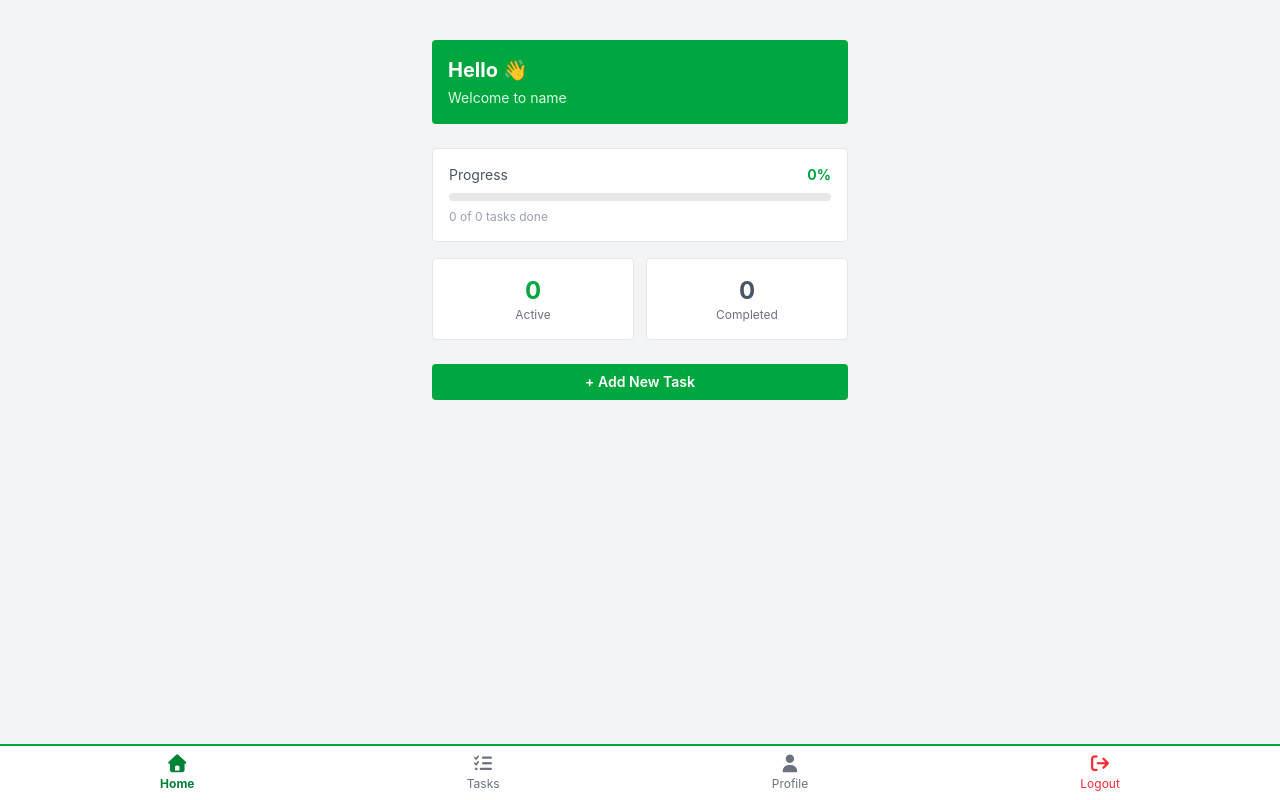
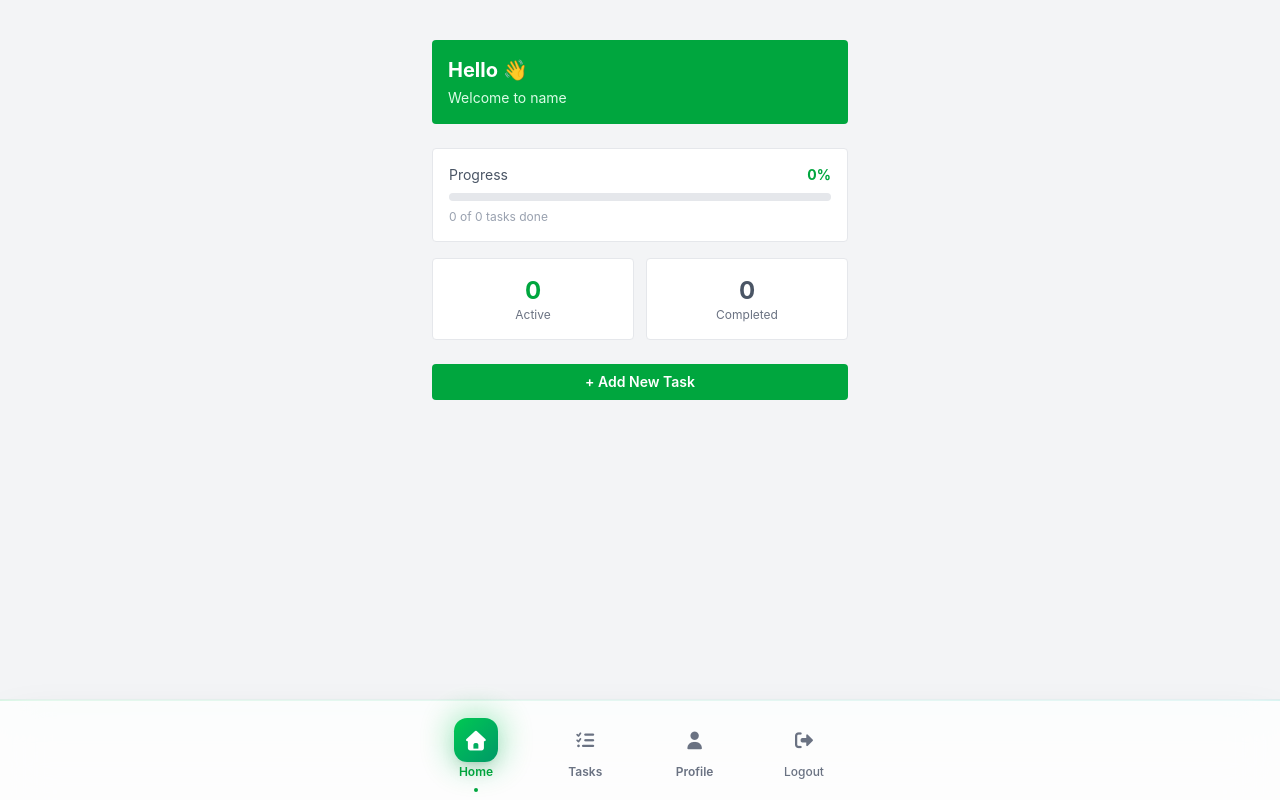
Before and after one commit to mahmoud112001/React-mini-project, a React (Vite) app in the folder Day02/assignment/todo-list/: page /profile in a window 1280 px wide. Both pictures are taken after typing "name@example.com", "Sample123" into the empty fields and a click on the button "Login". Built offline with nearby package versions, Linux system fonts and the light colour scheme.

Commit message:
feat: add Navbar component for site navigation

```diff
--- a/Day02/assignment/todo-list/src/components/Navbar.jsx
+++ b/Day02/assignment/todo-list/src/components/Navbar.jsx
@@ -1,48 +1,155 @@
-import { NavLink, useNavigate } from "react-router-dom";
+import { NavLink, useNavigate, useLocation } from "react-router-dom";
 import { useAuth } from "../context/useAuth";
+import { useState, useEffect } from "react";
 
 export default function Navbar() {
-  const { user, logout } = useAuth(); // Get user and logout function from auth context
+  const { user, logout } = useAuth();
   const navigate = useNavigate();
+  const location = useLocation();
+  const [showLogoutConfirm, setShowLogoutConfirm] = useState(false);
+  const [mounted, setMounted] = useState(false);
 
-  // Handle logout - clear user and redirect to login
+  useEffect(() => {
+    setMounted(true);
+  }, []);
+
   const handleLogout = () => {
     logout();
     navigate("/login");
+    setShowLogoutConfirm(false);
   };
 
-  const linkClass = ({ isActive }) =>
-    `flex flex-col items-center gap-1 text-xs ${
-      isActive ? "text-green-700 font-bold" : "text-gray-500"
-    }`;
+  if (!user) return null;
 
-  // Only show navbar if user is logged in
-  if (!user) {
-    return null;
-  }
+  const navItems = [
+    { to: "/", icon: "fa-house", label: "Home", end: true },
+    { to: "/tasks", icon: "fa-list-check", label: "Tasks" },
+    { to: "/profile", icon: "fa-user", label: "Profile" },
+  ];
 
   return (
-    <nav className="fixed bottom-0 left-0 right-0 bg-white border-t-2 border-green-600 px-6 py-2 flex justify-around items-center">
-      <NavLink to="/" end className={linkClass}>
-        <i className="fa-solid fa-house text-lg"></i>
-        <span>Home</span>
+    <>
+      {/* Bottom Navigation Bar */}
+      <nav className={`fixed bottom-0 left-0 right-0 z-50 ${mounted ? 'animate-slide-up' : 'opacity-0 translate-y-full'}`}>
+        {/* Glass Morphism Background */}
+        <div className="relative">
+          {/* Gradient Border Top */}
+          <div className="absolute top-0 left-0 right-0 h-0.5 bg-gradient-to-r from-green-500 via-emerald-500 to-teal-500" />
+
+          {/* Main Nav Container */}
+          <div className="glass backdrop-blur-xl bg-white/80 border-t border-gray-200/50 shadow-2xl">
+            <div className="max-w-md mx-auto px-6 py-3">
+              <div className="flex items-center justify-between">
+                {/* Navigation Items */}
+                {navItems.map((item, index) => (
+                  <NavLink
+                    key={item.to}
+                    to={item.to}
+                    end={item.end}
+                    className={({ isActive }) => `
+                      group relative flex flex-col items-center gap-1 px-4 py-2 rounded-xl transition-all duration-300
+                      ${isActive
+                        ? 'text-green-600'
+                        : 'text-gray-500 hover:text-gray-700 hover:bg-gray-50'
+                      }
+                    `}
+                    style={{ animationDelay: `${index * 50}ms` }}
+                  >
+                    {({ isActive }) => (
+                      <>
+                        {/* Icon with background */}
+                        <div className={`relative transition-all duration-300 ${
+                          isActive ? 'scale-110' : 'group-hover:scale-105'
+                        }`}>
+                          {/* Active Background Glow */}
+                          {isActive && (
+                            <div className="absolute inset-0 bg-green-500 rounded-lg blur-lg opacity-30 animate-pulse" />
+                          )}
+
+                          {/* Icon Container */}
+                          <div className={`relative w-10 h-10 flex items-center justify-center rounded-xl transition-all duration-300 ${
+                            isActive
+                              ? 'bg-gradient-to-br from-green-500 to-emerald-600 text-white shadow-lg'
+                              : 'bg-transparent group-hover:bg-gray-100'
+                          }`}>
+                            <i className={`fa-solid ${item.icon} text-lg`}></i>
+                          </div>
+                        </div>
+
+                        {/* Label */}
+                        <span className={`text-xs font-semibold transition-all duration-300 ${
+                          isActive ? 'font-bold' : 'font-medium'
+                        }`}>
+                          {item.label}
+                        </span>
+
+                        {/* Active Indicator Dot */}
+                        {isActive && (
+                          <div className="absolute -bottom-1 left-1/2 -translate-x-1/2 w-1 h-1 bg-green-600 rounded-full animate-scale-in" />
+                        )}
+                      </>
+                    )}
                   </NavLink>
-      <NavLink to="/tasks" className={linkClass}>
-        <i className="fa-solid fa-list-check text-lg"></i>
-        <span>Tasks</span>
-      </NavLink>
-      <NavLink to="/profile" className={linkClass}>
-        <i className="fa-solid fa-user text-lg"></i>
-        <span>Profile</span>
-      </NavLink>
+                ))}
+
                 {/* Logout Button */}
                 <button
+                  onClick={() => setShowLogoutConfirm(true)}
+                  className="group relative flex flex-col items-center gap-1 px-4 py-2 rounded-xl text-gray-500 hover:text-red-600 hover:bg-red-50 transition-all duration-300"
+                >
+                  <div className="relative w-10 h-10 flex items-center justify-center rounded-xl transition-all duration-300 group-hover:bg-red-100 group-hover:scale-105">
+                    <i className="fa-solid fa-right-from-bracket text-lg"></i>
+                  </div>
+                  <span className="text-xs font-medium">Logout</span>
+                </button>
+              </div>
+            </div>
+          </div>
+        </div>
+      </nav>
+
+      {/* Logout Confirmation Modal */}
+      {showLogoutConfirm && (
+        <div className="fixed inset-0 z-[100] flex items-center justify-center p-4 animate-fade-in">
+          {/* Backdrop */}
+          <div
+            className="absolute inset-0 bg-black/50 backdrop-blur-sm"
+            onClick={() => setShowLogoutConfirm(false)}
+          />
+
+          {/* Modal Card */}
+          <div className="relative bg-white rounded-2xl shadow-2xl max-w-sm w-full p-6 animate-scale-in">
+            {/* Icon */}
+            <div className="w-16 h-16 bg-red-100 rounded-full mx-auto mb-4 flex items-center justify-center">
+              <i className="fa-solid fa-right-from-bracket text-2xl text-red-600"></i>
+            </div>
+
+            {/* Content */}
+            <h3 className="text-xl font-bold text-gray-900 text-center mb-2">
+              Sign out?
+            </h3>
+            <p className="text-sm text-gray-600 text-center mb-6">
+              Are you sure you want to sign out of your account?
+            </p>
+
+            {/* Actions */}
+            <div className="flex gap-3">
+              <button
+                onClick={() => setShowLogoutConfirm(false)}
+                className="flex-1 px-4 py-3 bg-gray-100 hover:bg-gray-200 text-gray-700 rounded-xl font-bold text-sm transition-all duration-300"
+              >
+                Cancel
+              </button>
+              <button
                 onClick={handleLogout}
-        className="flex flex-col items-center gap-1 text-xs text-red-500 hover:text-red-700 transition"
+                className="flex-1 px-4 py-3 bg-gradient-to-r from-red-600 to-red-500 hover:from-red-700 hover:to-red-600 text-white rounded-xl font-bold text-sm shadow-md hover:shadow-lg transition-all duration-300"
               >
-        <i className="fa-solid fa-sign-out text-lg"></i>
-        <span>Logout</span>
+                Sign Out
               </button>
-    </nav>
+            </div>
+          </div>
+        </div>
+      )}
+    </>
   );
 }
```
Lines whose indentation alone changed are shown as unchanged.
